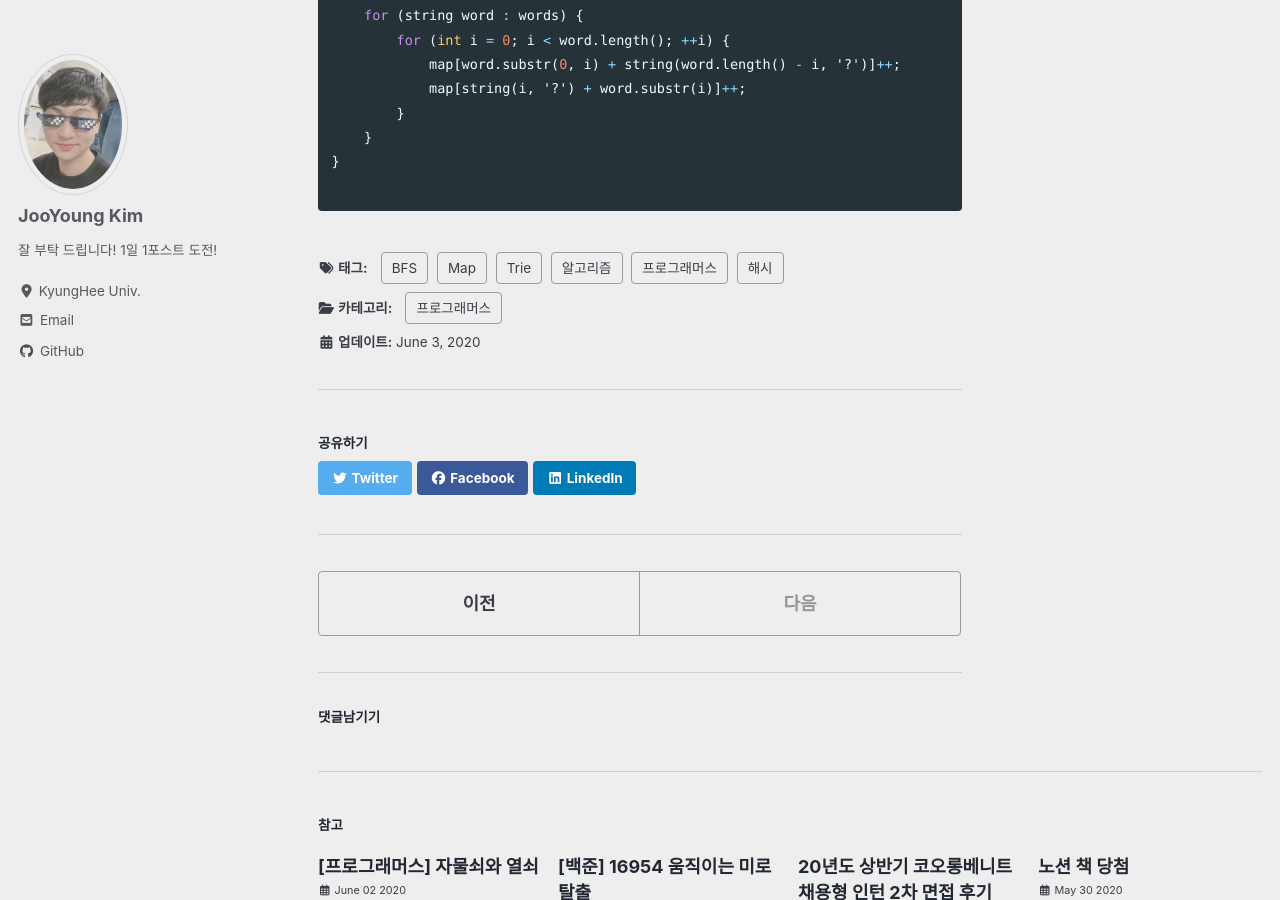
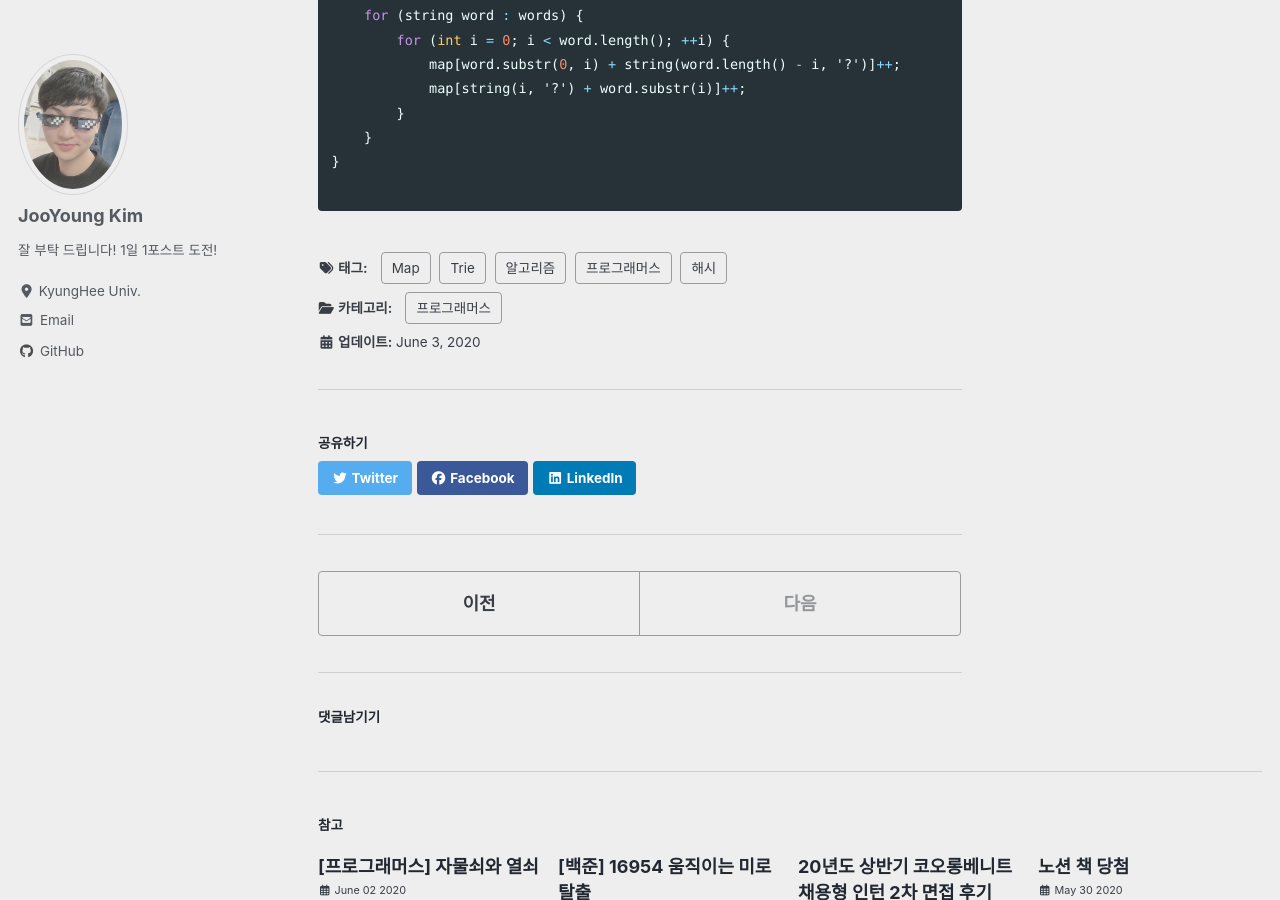
Before and after one commit to JooYoung1121/JooYoung1121.github.io, a Jekyll site: the page built from _posts/2020-06-03-가사검색.md, in a window 1280 px wide and 900 px high, scrolled down 6925 px. Built offline with Jekyll 4.4.1, drawn with Linux system fonts in a browser that asks for light colours; cached includes are drawn as plain includes; nearby versions of some CDN libraries; comment, search, counter and statistics services are not loaded.

Commit message:
Update 2020-06-03-가사검색.md

```diff
--- a/_posts/2020-06-03-가사검색.md
+++ b/_posts/2020-06-03-가사검색.md
@@ -9,7 +9,6 @@ published : True
 tags:
   - 프로그래머스
   - 알고리즘
-  - BFS
   - 해시
   - Map
   - Trie
```
